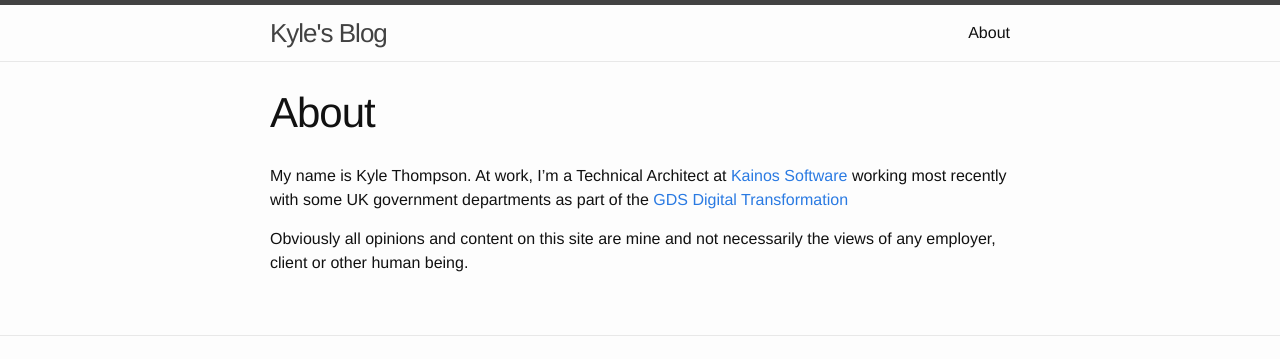
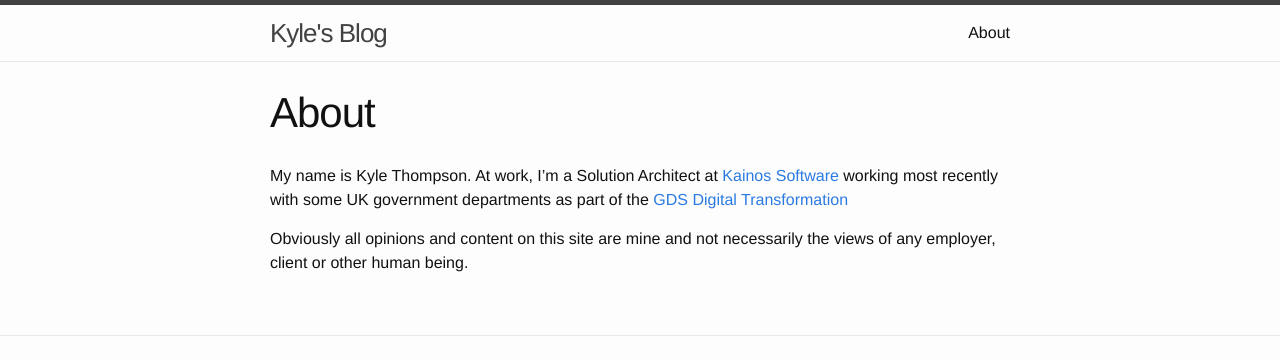
Before and after one commit to kylethompson/kylethompson.github.io, a Jekyll site: the page built from about.md, in a window 1280 px wide. Shown: the top 359 px of the page. Built offline with Jekyll 4.4.1, drawn with Linux system fonts in a browser that asks for light colours.

```diff
--- a/about.md
+++ b/about.md
@@ -4,6 +4,6 @@ title: About
 permalink: /about/
 ---
 
-My name is Kyle Thompson. At work, I'm a Technical Architect at [Kainos Software](https://www.kainos.com) working most recently with some UK government departments as part of the [GDS Digital Transformation](https://www.gov.uk/transformation)
+My name is Kyle Thompson. At work, I'm a Solution Architect at [Kainos Software](https://www.kainos.com) working most recently with some UK government departments as part of the [GDS Digital Transformation](https://www.gov.uk/transformation)
 
 Obviously all opinions and content on this site are mine and not necessarily the views of any employer, client or other human being.
```
Also changed, not shown: _posts/2016-01-22-beware-the-echo-chamber.md (added, +31 -0 lines).
